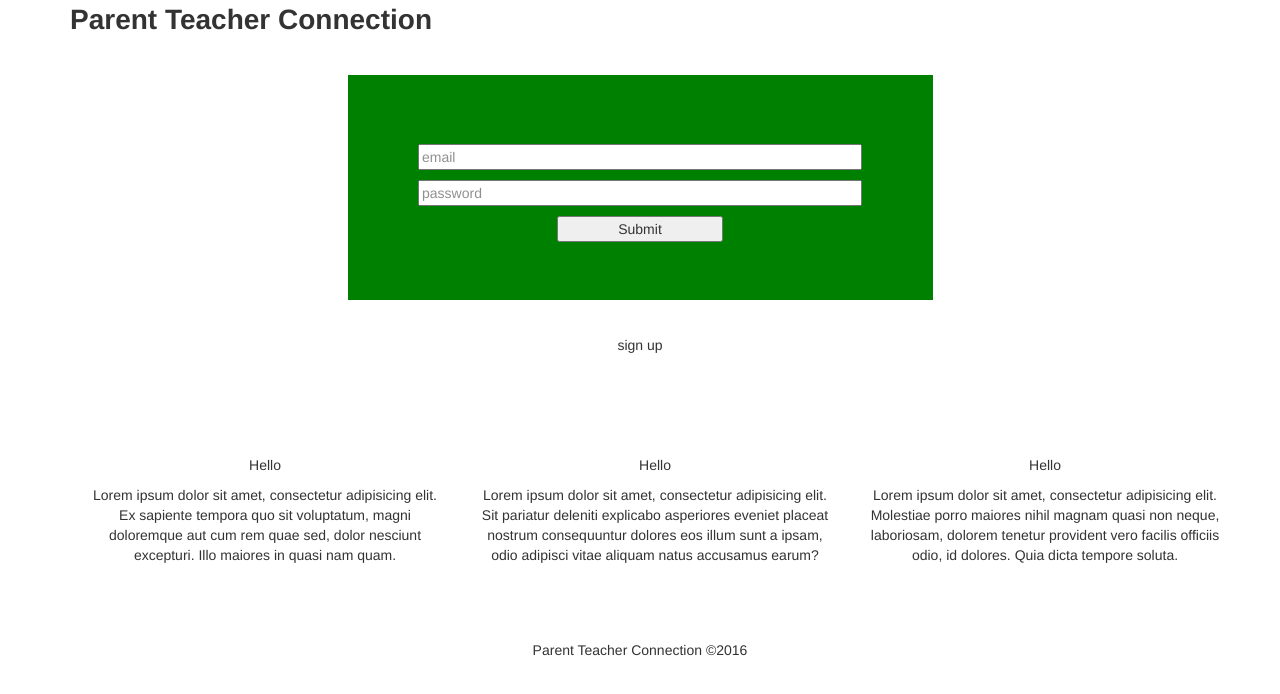
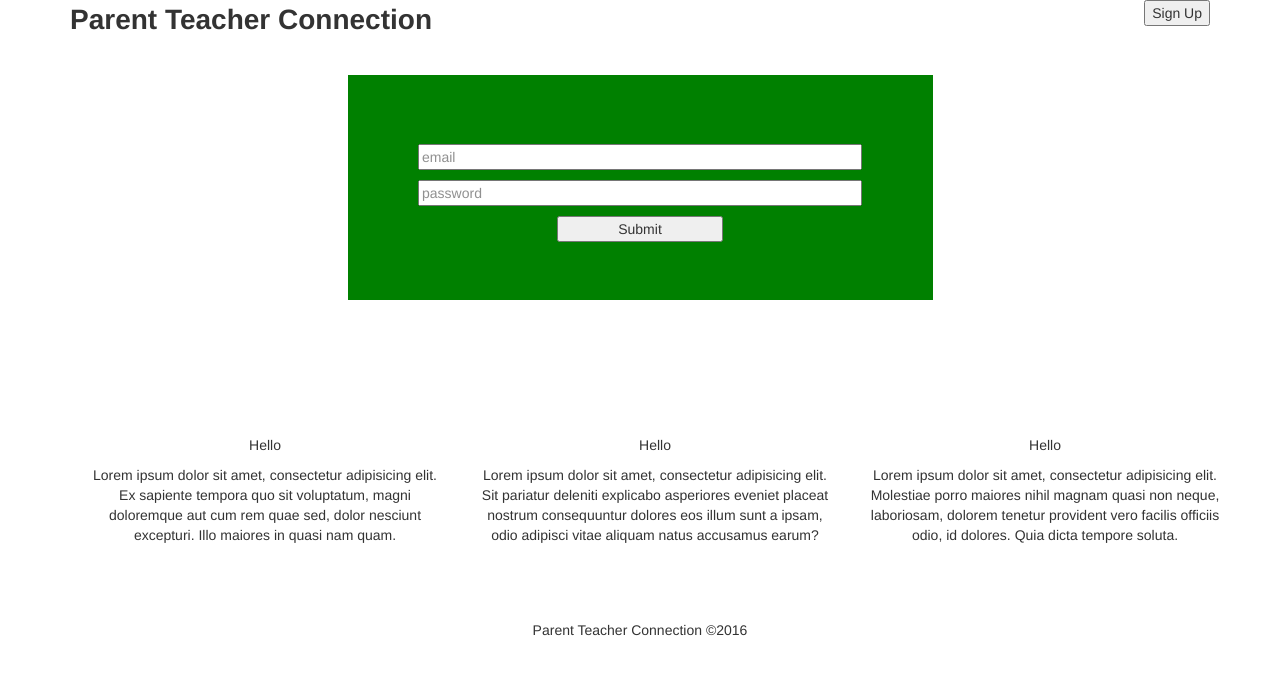
Before and after one commit to noemiostorga/Parent_Teacher_Connection, a plain HTML site: page index.html in a window 1280 px wide. Drawn offline with nearby package versions, Linux system fonts and the light colour scheme.

Commit message:
added visibility to signup

```diff
--- a/css/main.css
+++ b/css/main.css
@@ -15,8 +15,7 @@ nav ul li{
 	display: inline;
 }
 .signUp{
-	text-align: center;
-}
+	float:right;}
 
 
 form{
@@ -42,6 +41,10 @@ input{
 	margin: 0 auto;
 }
 
+.signUp2{
+	text-align: center;
+}
+
 
 
 section{
--- a/index.html
+++ b/index.html
@@ -19,18 +19,11 @@
 	<nav class="row">
 		<ul class="col-sm-12">
 			<li class="logo">Parent Teacher Connection</li>
-			<!-- <li><button class="signUp">Sign Up </button></li> -->
+			<li><button class="signUp hidden-xs">Sign Up </button></li>
 		</ul>
 	</nav>
 
-<!--
-<div class="container">
-	<div class="row">
-		<input class=" center col-xs-12 col-sm-6 col-md-offset-8 col-md-4" type="email" placeholder="email"/>
-		<input class=" col-xs-12 col-sm-6 col-md-offset-8  col-md-4" type="password" placeholder="password" />
-		<button class="center submit col-xs-12 col-sm-6 col-md-offset-6 col-md-6" type="submit" >Submit</button>
-	</div>
-</div> -->
+
 <div class="row">
 	<form class="vertical-center col-md-6 col-md-offset-3">
 		<input class="" type="email" placeholder="email"/>
@@ -38,7 +31,7 @@
 		<button class="submit" type="submit" class="submit">Submit</button>
 
 	</form>
-	<span class="col-xs-12 signUp">sign up </span>
+	<span class="col-xs-12 visible-xs signUp2">sign up </span>
 </div>
 
 
```
